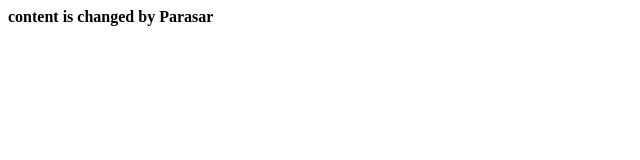
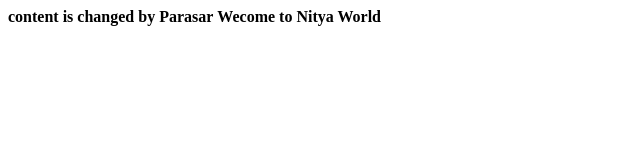
Before and after one commit to Selenium100/JavaProgrammingPractice, a plain HTML site: page index.html in a window 1280 px wide. Shown: the whole page, without its empty margins (0-640 px from the left). Drawn offline with Linux system fonts and the light colour scheme.

Commit message:
conflict of parasar and Nitya resolved

```diff
--- a/index.html
+++ b/index.html
@@ -1 +1,3 @@
+
 <b> content is changed by Parasar</b>
+<b>Wecome to Nitya World<b>
```
